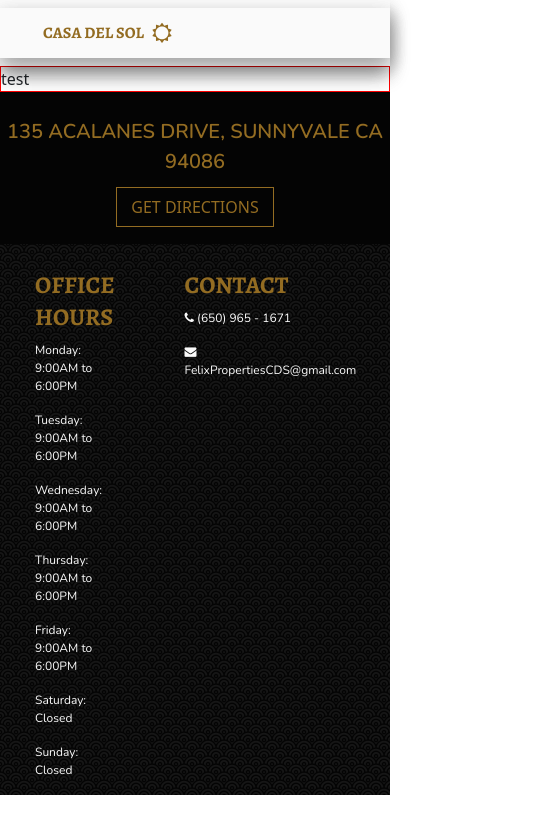
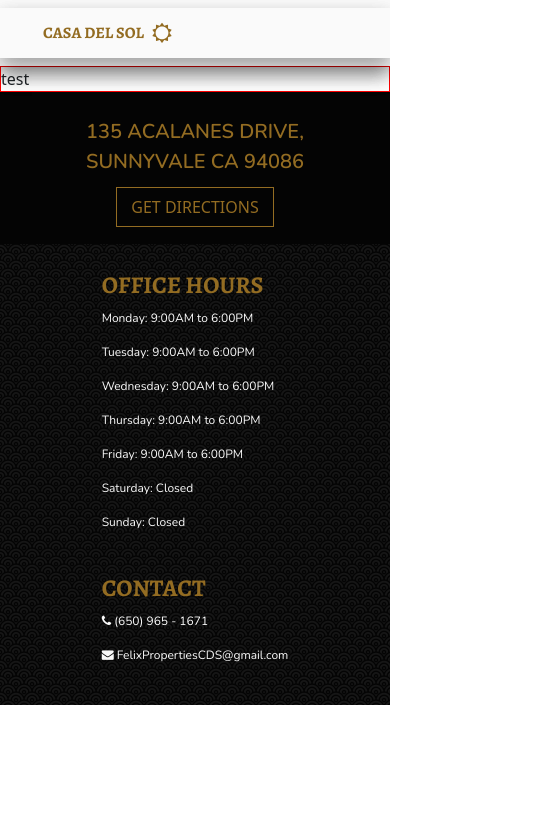
Before and after one commit to MBSampson/mbsampson.github.io, a website: page index.html in a window 390 px wide. Shown: the whole page, 541 px wide, since content can reach past the window. Drawn offline with nearby package versions, Linux system fonts and the light colour scheme.

Commit message:
Push mobile fix

```diff
--- a/index.html
+++ b/index.html
@@ -81,10 +81,10 @@
 
     <footer>
       <div class="address-mod">
-        <h2>135 Acalanes Drive, Sunnyvale CA 94086</h2>
+        <h2>135 Acalanes Drive, Sunnyvale&nbsp;CA&nbsp;94086</h2>
         <a class="direction-btn" href="https://goo.gl/maps/XVCnPj9ukSLPVJNN7">Get Directions</a>
       </div>
-      <table class="desktop" role="presentation" align="center" cellpadding="0" cellspacing="0">
+      <table class="" role="presentation" align="center" cellpadding="0" cellspacing="0">
         <tr>
           <td>
             <h3>Office Hours</h3>
@@ -96,15 +96,24 @@
             <p>Saturday: Closed</p>
             <p>Sunday: Closed</p>
           </td>
-          <td>
+          <td class="desktop">
             <div class="contact">
               <h3>Contact</h3>
               <p><i class="fa fa-phone" aria-hidden="true"></i> (650) 965 - 1671</p>
               <p><i class="fa fa-envelope" aria-hidden="true"></i> FelixPropertiesCDS@gmail.com</p>
             </div>
           </td>
-          <td>
+          <td class="desktop">
             <img src="./assets/img/yelp_light_logo.svg" />
+          </td>
+        </tr>
+        <tr>
+          <td class="mobile">
+            <div class="contact">
+              <h3>Contact</h3>
+              <p><i class="fa fa-phone" aria-hidden="true"></i> (650) 965 - 1671</p>
+              <p><i class="fa fa-envelope" aria-hidden="true"></i> FelixPropertiesCDS@gmail.com</p>
+            </div>
           </td>
         </tr>
       </table>
--- a/styles.less
+++ b/styles.less
@@ -14,7 +14,7 @@ p {
   font-family: 'Nunito', Arial, sans-serif;
 }
 
-div.mobile {
+.mobile {
   display: none;
 }
 
@@ -119,6 +119,7 @@ main {
 footer {
   background-color: rgb(4, 4, 4, 0.1);
   background-image: url(./assets/img/bg_nami.png);
+  padding-bottom: 25px;
   .address-mod {
     padding: 25px 0;
     text-align: center;
@@ -161,12 +162,15 @@ footer {
 
 // Mobile device styles
 @media only screen and (max-width: 600px) {
-  main {
-    display: none;
+  main, .desktop {
+    display: none !important;
   }
 
   div.mobile {
     display: block !important;
+  }
+  td.mobile {
+    display: table-cell !important;
   }
 }
 
```
Also changed, not shown: styles.css.
